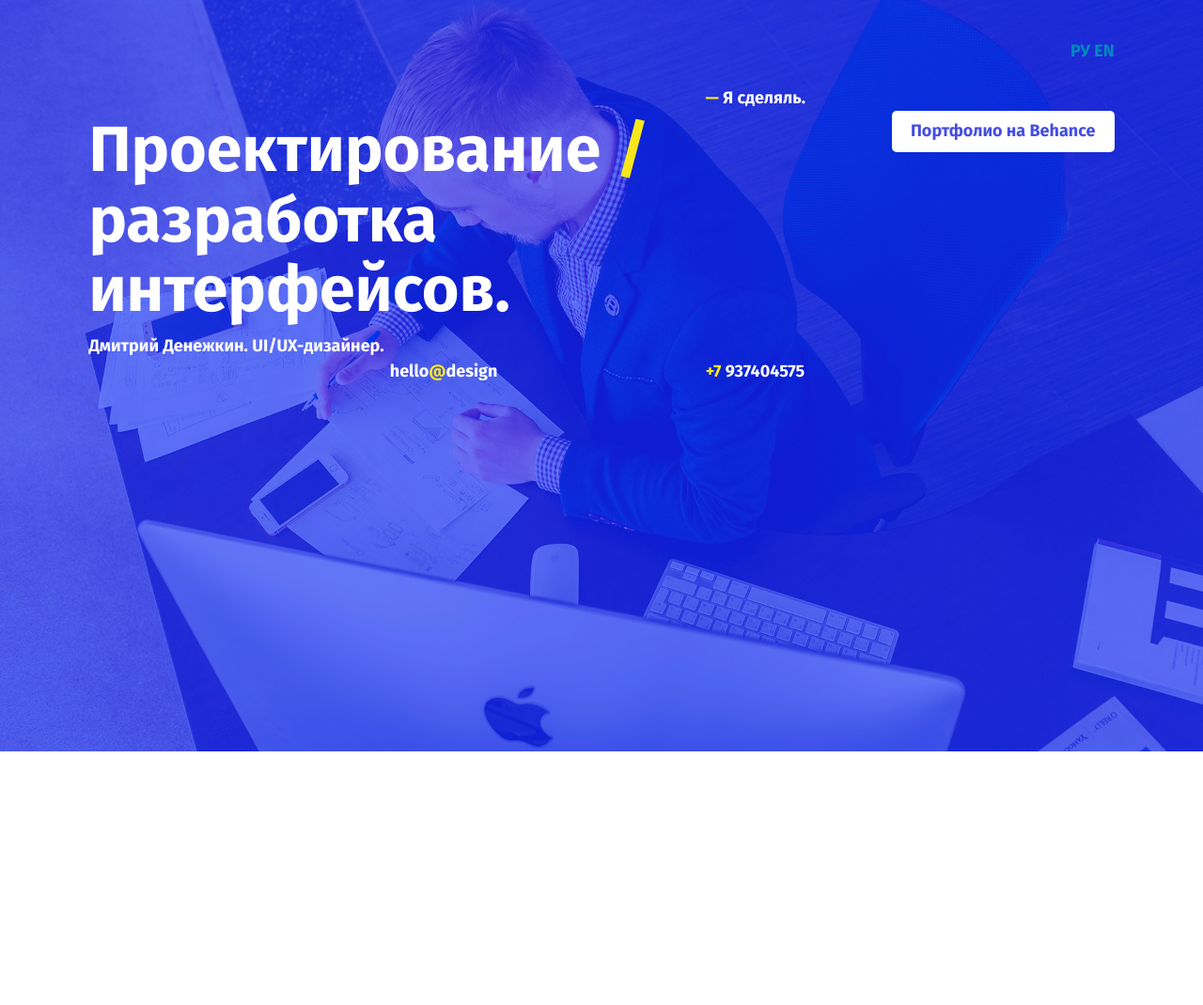
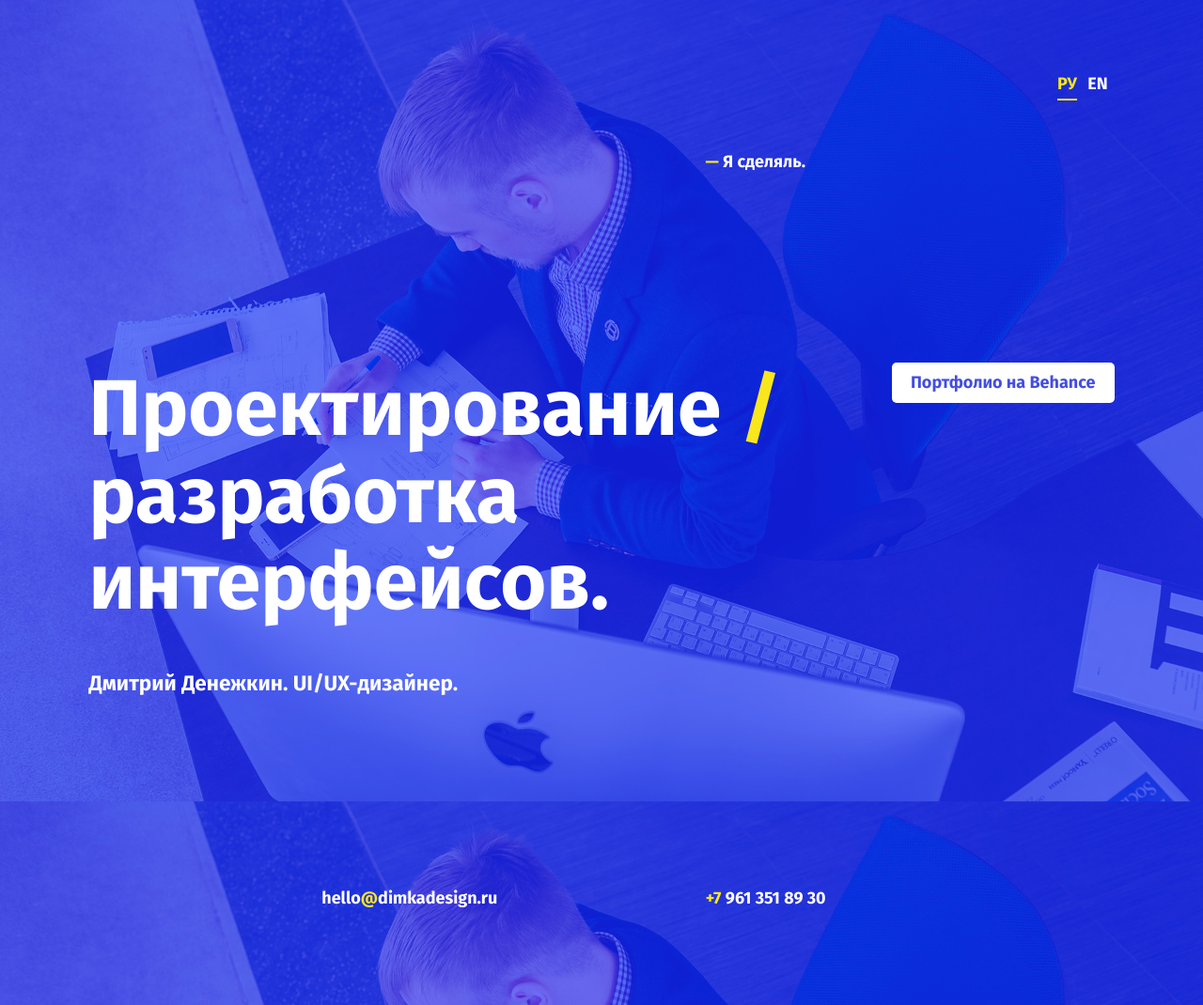
Before and after one commit to KateSwann/DD-homepage, a website: page index.html in a window 1280 px wide. Shown: the whole page at 94% size. Before the commit the page ends 800 px from the top, so only its background shows below. Drawn offline with Linux system fonts and the light colour scheme.

Commit message:
some fixes

```diff
--- a/index.html
+++ b/index.html
@@ -18,8 +18,8 @@
 
         <div class="row">
           <div class="large-3 large-offset-9 small-12 columns">
-            <ul class="medium-text-right small-text-left">
-              <a href="#">РУ</a>
+            <ul class="language-link-list medium-text-right small-text-left">
+              <a href="#" class="active">РУ</a>
               <a href="#">EN</a>
             </ul>
           </div>
@@ -31,14 +31,16 @@
           </div>
         </div>
 
-        <div class="row">
+        <div class="main-info-block row">
           <div class="medium-8 small-12 medium-text-left columns">
-              <h1>
+              <h1 class="site-title">
                 Проектирование&nbsp;<span class="stress">/</span><br>
                 разработка интерфейсов.
               </h1>
 
-              Дмитрий Денежкин. UI/UX-дизайнер.
+              <h2 class="site-title-secondary">
+                Дмитрий Денежкин. UI/UX-дизайнер.
+              </h2>
           </div>
 
           <div class="medium-4 small-12 small-text-center medium-text-right columns">
@@ -46,12 +48,16 @@
           </div>
         </div>
 
-        <div class="row">
+        <div class="contact-link-list row">
           <div class="medium-5 small-6 small-text-left medium-text-right columns">
-              hello<span class="stress">@</span>design
+              <a href="mailto:hello@dimkadesign.ru">
+                hello<span class="stress">@</span>dimkadesign.ru
+              </a>
           </div>
           <div class="medium-5 medium-offset-2 small-6 small-text-right medium-text-left columns">
-              <span class="stress">+7</span>&nbsp;937404575
+              <a href="tel://+7-961-351-8930">
+                <span class="stress">+7</span>&nbsp;961&nbsp;351&nbsp;89&nbsp;30
+              </a>
           </div>
         </div>
 
--- a/stylesheets/scss/partials/_custom.scss
+++ b/stylesheets/scss/partials/_custom.scss
@@ -1,3 +1,6 @@
+$complementary-site-color: #F8E71C;
+
+
 /* ------------------ Scaffolding styles ------------- */
 
 html {
@@ -8,21 +11,77 @@ html {
   background-size: cover;
 }
 
-.site-container {
-	padding: 40px 70px;
+@media #{$small-only} {
+	.site-container {padding: 40px 70px 165px;}
+	.language-link-list {margin-bottom: 45px;}
+	.contact-link-list {margin-top: 160px;}
+	.main-info-block {margin-top: 280px;}
+	.site-title-secondary {margin: 45px 0 116px;}
+}
+
+@media #{$medium-up} {
+	.site-container {padding: 75px 75px 100px;}
+	.language-link-list {margin-bottom: 55px;}
+	.contact-link-list {margin-top: 160px;}
+	.main-info-block {margin-top: 150px;}
+	.site-title-secondary {margin: 45px 0 0;}
+}
+
+@media #{$large-up} {
+	.contact-link-list {margin-top: 200px;}
+	.main-info-block {margin-top: 200px;}
 }
 
 
 /* ------------------ Typography ------------- */
+
+	h1 {line-height: 1.1;}
 
 @media #{$small-only} {
 	body {
 		background-color: gold;
 		font-size: 24px;
 	}
+	h1 {font-size: 68px;}
+	.language-link-list {font-size: 32px;}
+
 }
 
-.stress {color: #F8E71C;}
+
+@media #{$medium-up} {
+	h1 {font-size: calc(68px + 10%);}
+}
+
+@media #{$large-up} {
+	h1 {font-size: 84px;}
+}
+
+.stress {color: $complementary-site-color;}
+
+
+
+
+/* ------------------ Elements ------------- */
+
+.language-link-list:first-child a {
+	margin-right: 7px;
+}
+
+.language-link-list a.active {
+	padding-bottom: 5px;
+	color: $complementary-site-color;
+	border-bottom: 2px solid $complementary-site-color;
+}
+
+
+
+
+/* ------------------ Buttons ------------- */
+
+@media #{$small-only} {
+    @include button-size($padding: rem-calc(90));
+
+}
 
 ///
 /// Viewport sized typography with minimum and maximum values
@@ -40,33 +99,33 @@ html {
 ///                 minumum of 35px and maximum of 150px
 ///  @include responsive-font(5vw, 35px, 150px, 50px);
 ///
-@mixin responsive-font($responsive, $min, $max: false, $fallback: false) {
-  $responsive-unitless: $responsive / ($responsive - $responsive + 1);
-  $dimension: if(unit($responsive) == 'vh', 'height', 'width');
-  $min-breakpoint: $min / $responsive-unitless * 100;
+// @mixin responsive-font($responsive, $min, $max: false, $fallback: false) {
+//   $responsive-unitless: $responsive / ($responsive - $responsive + 1);
+//   $dimension: if(unit($responsive) == 'vh', 'height', 'width');
+//   $min-breakpoint: $min / $responsive-unitless * 100;
 
-  @media (max-#{$dimension}: #{$min-breakpoint}) {
-    font-size: $min;
-  }
+//   @media (max-#{$dimension}: #{$min-breakpoint}) {
+//     font-size: $min;
+//   }
 
-  @if $max {
-    $max-breakpoint: $max / $responsive-unitless * 100;
+//   @if $max {
+//     $max-breakpoint: $max / $responsive-unitless * 100;
 
-    @media (min-#{$dimension}: #{$max-breakpoint}) {
-      font-size: $max;
-    }
-  }
+//     @media (min-#{$dimension}: #{$max-breakpoint}) {
+//       font-size: $max;
+//     }
+//   }
 
-  @if $fallback {
-    font-size: $fallback;
-  }
+//   @if $fallback {
+//     font-size: $fallback;
+//   }
 
-  font-size: $responsive;
-}
+//   font-size: $responsive;
+// }
 
-// ----------- DEMO -------------
+// // ----------- DEMO -------------
 
-h1 {
-  @include responsive-font(4.5vw, 68px, 82px);
-  line-height: 1.1;
-}
+// h1 {
+//   @include responsive-font(4.5vw, 68px, 82px);
+//   line-height: 1.1;
+// }
--- a/stylesheets/scss/partials/_settings-override.scss
+++ b/stylesheets/scss/partials/_settings-override.scss
@@ -151,7 +151,7 @@
 // d. Media Query Ranges
 // - - - - - - - - - - - - - - - - - - - - - - - - -
 
-// $small-breakpoint:  em-calc(640);
+$small-breakpoint:  em-calc(960);
 // $medium-breakpoint: em-calc(1024);
 // $large-breakpoint:  em-calc(1440);
 // $xlarge-breakpoint: em-calc(1920);
@@ -221,7 +221,7 @@
 
 // We use these to control header font sizes
 // $h1-font-size: rem-calc(44);
-// $h2-font-size: rem-calc(37);
+$h2-font-size: rem-calc(20);
 // $h3-font-size: rem-calc(27);
 // $h4-font-size: rem-calc(23);
 // $h5-font-size: rem-calc(18);
@@ -229,7 +229,7 @@
 
 // We use these to control header size reduction on small screens
 // $h1-font-reduction: rem-calc(10);
-// $h2-font-reduction: rem-calc(10);
+$h2-font-reduction: rem-calc(0);
 // $h3-font-reduction: rem-calc(5);
 // $h4-font-reduction: rem-calc(5);
 // $h5-font-reduction: 0;
@@ -270,7 +270,7 @@
 // We use these to style anchors
 // $anchor-text-decoration: none;
 // $anchor-text-decoration-hover: none;
-// $anchor-font-color: $primary-color;
+$anchor-font-color: $white;
 // $anchor-font-color-hover: scale-color($anchor-font-color, $lightness: -14%);
 
 // We use these to style the <hr> element
@@ -281,11 +281,11 @@
 
 // We use these to style lists
 // $list-font-family: $paragraph-font-family;
-// $list-font-size: $paragraph-font-size;
+$list-font-size: inherit;
 // $list-line-height: $paragraph-line-height;
-// $list-margin-bottom: $paragraph-margin-bottom;
+$list-margin-bottom: 0;
 // $list-style-position: outside;
-// $list-side-margin: 1.1rem;
+$list-side-margin: 0;
 // $list-ordered-side-margin: 1.4rem;
 // $list-side-margin-no-bullet: 0;
 // $list-nested-margin: rem-calc(20);
```
Also changed, not shown: stylesheets/css/app.css.
